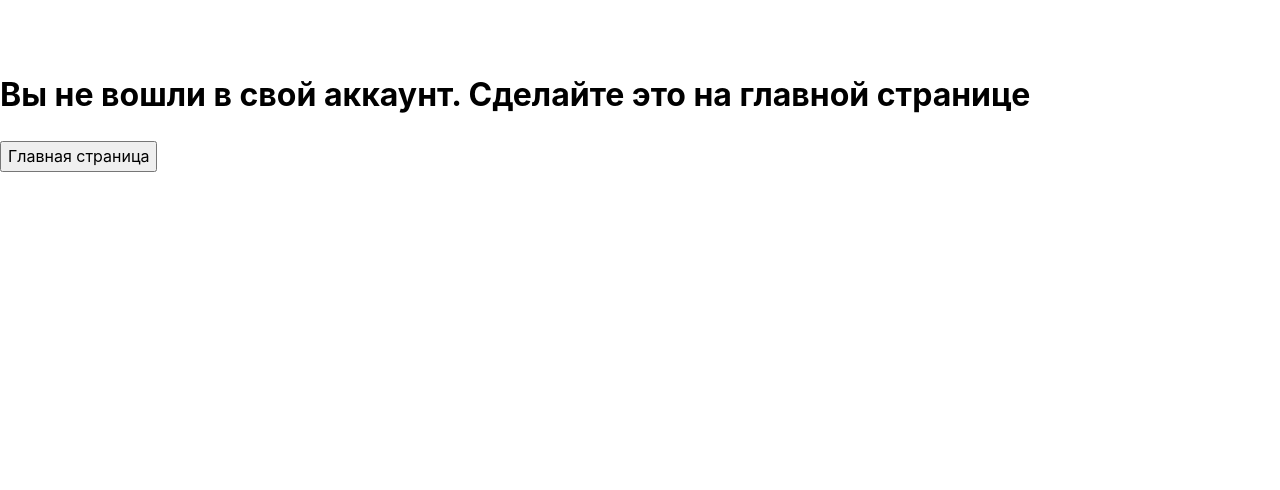
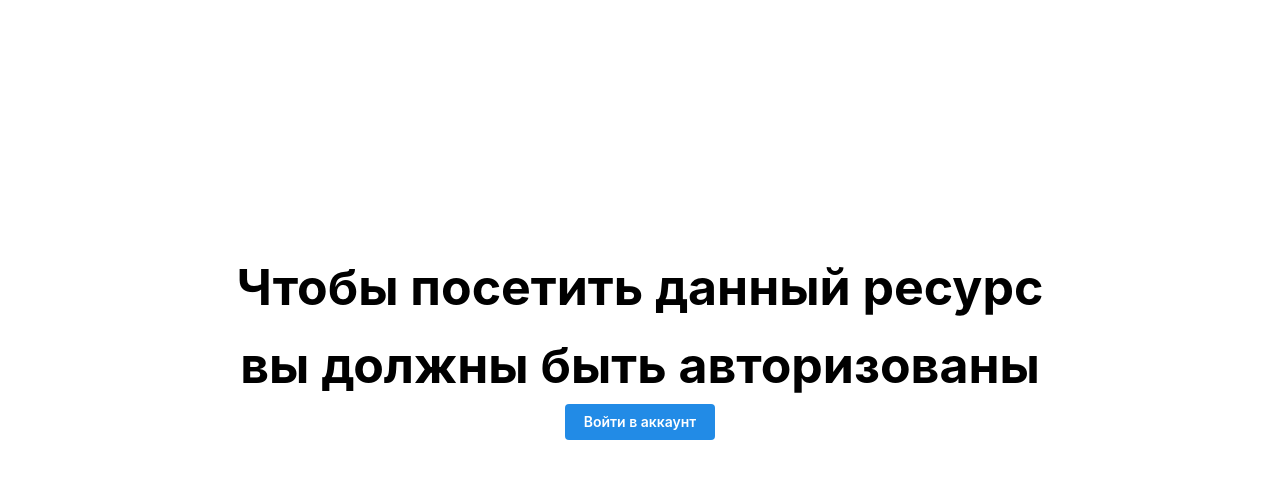
Before and after one commit to neosclass/neo_class, a React (Vite) app in the folder project/frontend/: page /notlogin in a window 1280 px wide. Shown: the part 131-621 px from the top of the page. Built offline with nearby package versions, Linux system fonts and the light colour scheme.

Commit message:
add notlogin

```diff
--- a/project/frontend/src/components/NotLogin.jsx
+++ b/project/frontend/src/components/NotLogin.jsx
@@ -3,7 +3,7 @@ import Header from "./UI/header/Header";
 import { useNavigate } from "react-router-dom";
 import { HeaderMegaMenu } from "./HeaderMegaMenu/HeaderMegaMenu";
 import { FooterCentered } from "./FooterCentered/FooterCentered";
-import { Paper } from "@mantine/core";
+import { Paper, Text, Button } from "@mantine/core";
 
 const NotLogin = (props) => {
     const navigate = useNavigate()
@@ -11,6 +11,10 @@ const NotLogin = (props) => {
 
     const HomePage = () => {
         window.location.href = '/'
+    }
+
+    const login = () => {
+        navigate('/auth/login')
     }
 
 
@@ -23,8 +27,10 @@ const NotLogin = (props) => {
     return (
         <div>
             <HeaderMegaMenu/>
-            <h1>Вы не вошли в свой аккаунт. Сделайте это на главной странице</h1>
-            <button onClick={HomePage}>Главная страница</button>
+            <Paper style={{ textAlign: 'center', padding: 200 }}>
+                <Text style={{ fontSize: '50px' }} fw={700}>Чтобы посетить данный ресурс вы должны быть авторизованы</Text>
+                <Button onClick={login}>Войти в аккаунт</Button>
+            </Paper>
 
             <div>
                 <Paper style={containerStyles}>
```
